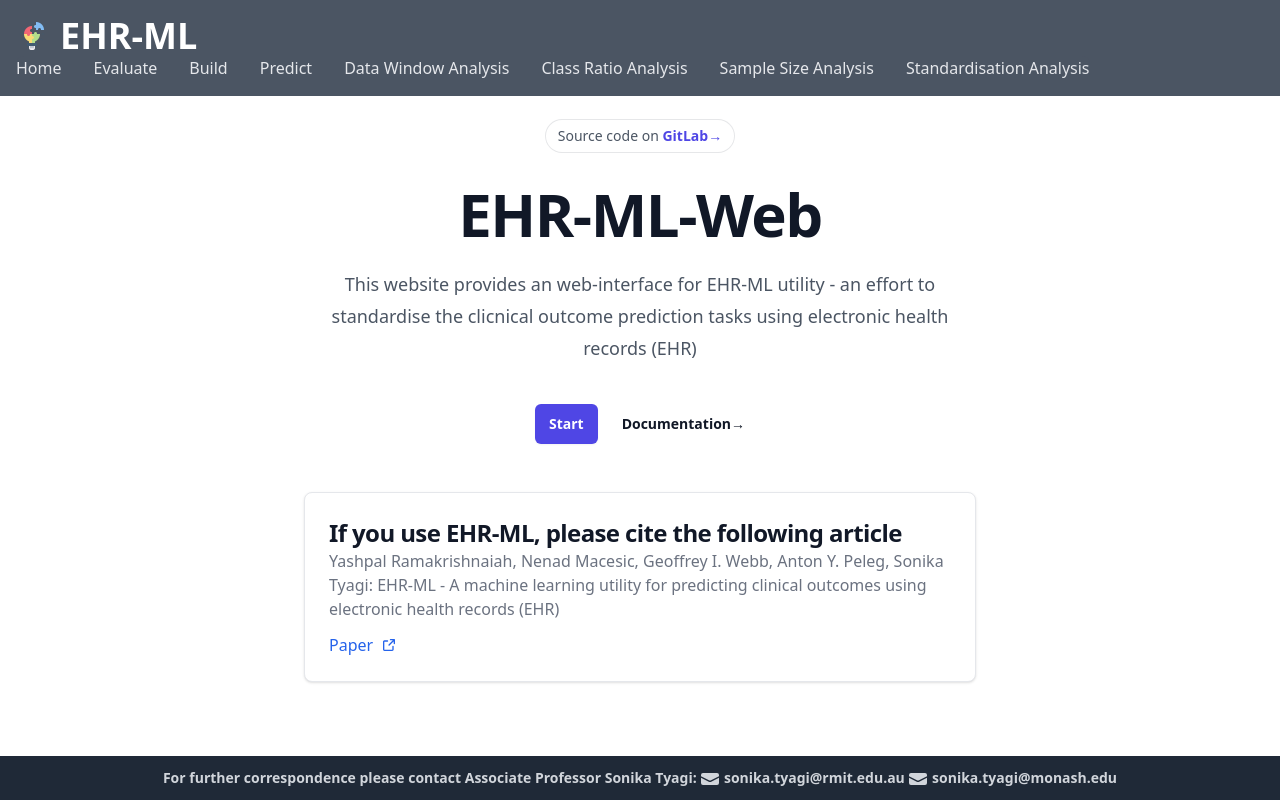
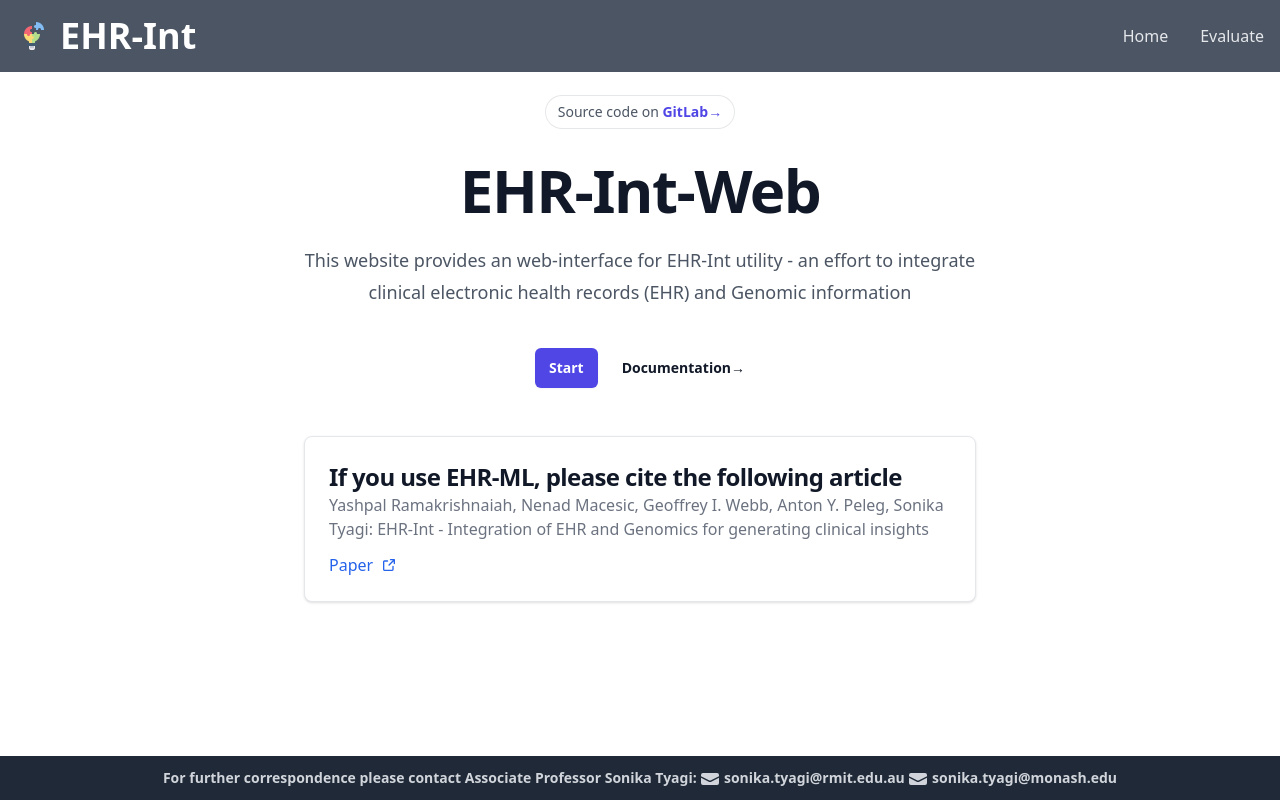
Before and after one commit to ryashpal/EHR-Int-Web, a Flask app: page / in a window 1280 px wide. Run offline with Flask 3, Linux system fonts and the light colour scheme; parts of the project's set-up code (start-up, migrations or seed data) failed here and were passed over; some libraries are stand-ins or nearby versions.

Commit message:
Modified UI for EHR-Int

```diff
--- a/web/templates/base.html
+++ b/web/templates/base.html
@@ -20,7 +20,7 @@
     <div class="max-w-screen-xl flex flex-wrap items-center justify-between mx-auto p-4">
       <a href="/" class="flex items-center space-x-3 rtl:space-x-reverse">
           <img src="/static/ehr_int.png" class="h-8" alt="EHR-ML Logo" />
-          <span class="self-center text-4xl font-semibold whitespace-nowrap text-white dark:text-white">EHR-ML</span>
+          <span class="self-center text-4xl font-semibold whitespace-nowrap text-white dark:text-white">EHR-Int</span>
       </a>
       <button data-collapse-toggle="navbar-dropdown" type="button" class="inline-flex items-center p-2 w-10 h-10 justify-center text-sm text-gray-500 rounded-lg md:hidden hover:bg-gray-100 focus:outline-none focus:ring-2 focus:ring-gray-200 dark:text-gray-400 dark:hover:bg-gray-700 dark:focus:ring-gray-600" aria-controls="navbar-dropdown" aria-expanded="false">
           <span class="sr-only">Open main menu</span>
@@ -35,24 +35,6 @@
           </li>
           <li>
             <a href="/evaluate" class="block py-2 px-3 text-gray-200 rounded hover:bg-gray-100 md:hover:bg-transparent md:border-0 md:hover:text-blue-700 md:p-0 dark:text-white md:dark:hover:text-blue-500 dark:hover:bg-gray-700 dark:hover:text-white md:dark:hover:bg-transparent">Evaluate</a>
-          </li>
-          <li>
-            <a href="/build" class="block py-2 px-3 text-gray-200 rounded hover:bg-gray-100 md:hover:bg-transparent md:border-0 md:hover:text-blue-700 md:p-0 dark:text-white md:dark:hover:text-blue-500 dark:hover:bg-gray-700 dark:hover:text-white md:dark:hover:bg-transparent">Build</a>
-          </li>
-          <li>
-            <a href="/predict" class="block py-2 px-3 text-gray-200 rounded hover:bg-gray-100 md:hover:bg-transparent md:border-0 md:hover:text-blue-700 md:p-0 dark:text-white md:dark:hover:text-blue-500 dark:hover:bg-gray-700 dark:hover:text-white md:dark:hover:bg-transparent">Predict</a>
-          </li>
-          <li>
-            <a href="/data_window_analysis" class="block py-2 px-3 text-gray-200 rounded hover:bg-gray-100 md:hover:bg-transparent md:border-0 md:hover:text-blue-700 md:p-0 dark:text-white md:dark:hover:text-blue-500 dark:hover:bg-gray-700 dark:hover:text-white md:dark:hover:bg-transparent">Data Window Analysis</a>
-          </li>
-          <li>
-            <a href="/class_ratio_analysis" class="block py-2 px-3 text-gray-200 rounded hover:bg-gray-100 md:hover:bg-transparent md:border-0 md:hover:text-blue-700 md:p-0 dark:text-white md:dark:hover:text-blue-500 dark:hover:bg-gray-700 dark:hover:text-white md:dark:hover:bg-transparent">Class Ratio Analysis</a>
-          </li>
-          <li>
-            <a href="/sample_size_analysis" class="block py-2 px-3 text-gray-200 rounded hover:bg-gray-100 md:hover:bg-transparent md:border-0 md:hover:text-blue-700 md:p-0 dark:text-white md:dark:hover:text-blue-500 dark:hover:bg-gray-700 dark:hover:text-white md:dark:hover:bg-transparent">Sample Size Analysis</a>
-          </li>
-          <li>
-            <a href="/standardisation_analysis" class="block py-2 px-3 text-gray-200 rounded hover:bg-gray-100 md:hover:bg-transparent md:border-0 md:hover:text-blue-700 md:p-0 dark:text-white md:dark:hover:text-blue-500 dark:hover:bg-gray-700 dark:hover:text-white md:dark:hover:bg-transparent">Standardisation Analysis</a>
           </li>
         </ul>
       </div>
--- a/web/templates/index.html
+++ b/web/templates/index.html
@@ -10,27 +10,26 @@
                 <div
                     class="relative rounded-full px-3 py-1 text-sm leading-6 text-gray-600 ring-1 ring-gray-900/10 hover:ring-gray-900/20">
                     Source code on
-                    <a href="https://gitlab.com/superbugai/ehr-ml" class="font-semibold text-indigo-600">
+                    <a href="#" class="font-semibold text-indigo-600">
                         <span class="absolute inset-0" aria-hidden="true"></span>GitLab<span aria-hidden="true">&rarr;</span>
                     </a>
                 </div>
             </div>
             <div class="text-center">
-                <h1 class="text-4xl font-bold tracking-tight text-gray-900 sm:text-6xl">EHR-ML-Web</h1>
-                <p class="mt-6 text-lg leading-8 text-gray-600">This website provides an web-interface for EHR-ML utility - an effort to standardise the clicnical outcome prediction tasks using electronic health records (EHR)</p>
+                <h1 class="text-4xl font-bold tracking-tight text-gray-900 sm:text-6xl">EHR-Int-Web</h1>
+                <p class="mt-6 text-lg leading-8 text-gray-600">This website provides an web-interface for EHR-Int utility - an effort to integrate clinical electronic health records (EHR) and Genomic information</p>
                 <div class="mt-10 flex items-center justify-center gap-x-6">
                     <a
                     href="start"
                     class="rounded-md bg-indigo-600 px-3.5 py-2.5 text-sm font-semibold text-white shadow-sm hover:bg-indigo-500 focus-visible:outline focus-visible:outline-2 focus-visible:outline-offset-2 focus-visible:outline-indigo-600"
                     >Start</a>
-                    <a href="https://ehr-ml-tutorials.readthedocs.io/en/latest/index.html" class="text-sm font-semibold leading-6 text-gray-900">Documentation<span
-                            aria-hidden="true">→</span></a>
+                    <a href="#" class="text-sm font-semibold leading-6 text-gray-900">Documentation<span aria-hidden="true">→</span></a>
                 </div>
             </div>
             <div class="p-6 mt-12 mb-3 bg-white border border-gray-200 rounded-lg shadow dark:bg-gray-800 dark:border-gray-700">
                 <strong class="font-semibold"></strong>
                 <h7 class="mb-2 text-2xl font-semibold tracking-tight text-gray-900 dark:text-white">If you use EHR-ML, please cite the following article</h7>
-                <p class="mb-3 font-normal text-gray-500 dark:text-gray-400">Yashpal Ramakrishnaiah, Nenad Macesic, Geoffrey I. Webb, Anton Y. Peleg, Sonika Tyagi: EHR-ML - A machine learning utility for predicting clinical outcomes using electronic health records (EHR)</p>
+                <p class="mb-3 font-normal text-gray-500 dark:text-gray-400">Yashpal Ramakrishnaiah, Nenad Macesic, Geoffrey I. Webb, Anton Y. Peleg, Sonika Tyagi: EHR-Int - Integration of EHR and Genomics for generating clinical insights</p>
                 <a href="#" class="inline-flex items-center text-blue-600 hover:underline">
                     Paper
                     <svg class="w-3 h-3 ms-2.5 rtl:rotate-[270deg]" aria-hidden="true" xmlns="http://www.w3.org/2000/svg" fill="none" viewBox="0 0 18 18">
```
